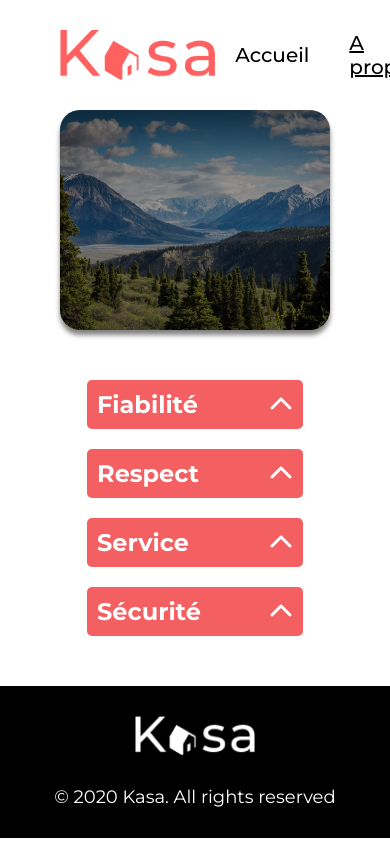
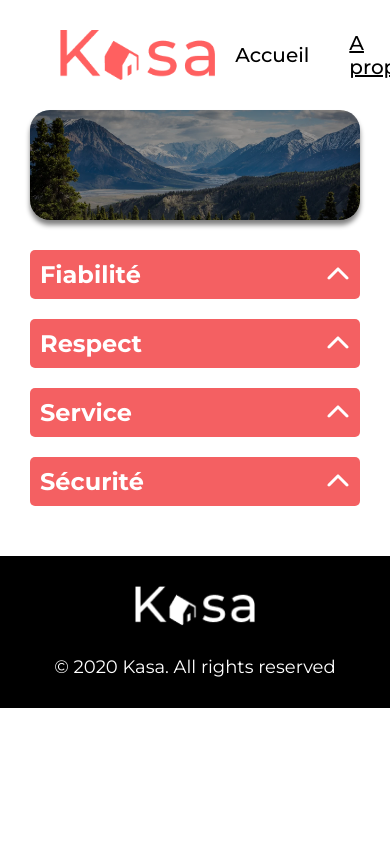
Before and after one commit to thomas-ruch/p6-kasa, a React (Create React App) app: page /about in a window 390 px wide. Shown: the top 844 px of the page. Built offline with nearby package versions, Linux system fonts and the light colour scheme.

Commit message:
Premières mises à jour pour media queries

```diff
--- a/src/components/Banner/_banner.scss
+++ b/src/components/Banner/_banner.scss
@@ -5,7 +5,7 @@ $banner-radius: 20px;
 .banner {
   @extend %flex-center;
   width: 100%;
-  height: 220px;
+  height: 100%;
   position: relative;
   border-radius: $banner-radius;
   box-shadow: 0 5px 5px gray;
@@ -39,3 +39,9 @@ $banner-radius: 20px;
     position: absolute;
   }
 }
+
+@media (max-width: utils.$small-screen-width) {
+  .banner h1 {
+    font-size: 34px;
+  }
+}
--- a/src/components/Footer/_footer.scss
+++ b/src/components/Footer/_footer.scss
@@ -12,3 +12,6 @@ footer {
     margin-bottom: 30px;
   }
 }
+
+@media (max-width: utils.$small-screen-width) {
+}
--- a/src/pages/About/_about.scss
+++ b/src/pages/About/_about.scss
@@ -9,6 +9,7 @@
 
 .about-banner {
   width: 100%;
+  height: 220px;
   margin-bottom: 50px;
 }
 
@@ -17,6 +18,19 @@
   flex-direction: column;
   width: 80%;
   align-items: center;
-  gap: 20px;
+  gap: 30px;
   margin-bottom: 50px;
 }
+
+/* Small devices */
+@media (max-width: utils.$small-screen-width) {
+  .about-banner {
+    height: 110px;
+    margin-bottom: 30px;
+  }
+
+  .about-drop-boxes {
+    width: 100%;
+    gap: 20px;
+  }
+}
--- a/src/scss/utilities/_variables.scss
+++ b/src/scss/utilities/_variables.scss
@@ -11,4 +11,4 @@ $txt-dark-bg: white;
 $txt-light-bg: black;
 
 //Miscellaneous
-$radius-btn: 10px;
+$small-screen-width: 850px;
--- a/src/styles/style.css
+++ b/src/styles/style.css
@@ -22,6 +22,7 @@ footer, .error, .banner {
 
 .about-banner {
   width: 100%;
+  height: 220px;
   margin-bottom: 50px;
 }
 
@@ -30,10 +31,21 @@ footer, .error, .banner {
   flex-direction: column;
   width: 80%;
   align-items: center;
-  gap: 20px;
+  gap: 30px;
   margin-bottom: 50px;
 }
 
+/* Small devices */
+@media (max-width: 850px) {
+  .about-banner {
+    height: 110px;
+    margin-bottom: 30px;
+  }
+  .about-drop-boxes {
+    width: 100%;
+    gap: 20px;
+  }
+}
 .accomodation-slideshow {
   width: 100%;
   margin-bottom: 30px;
@@ -96,7 +108,7 @@ footer, .error, .banner {
 
 .banner {
   width: 100%;
-  height: 220px;
+  height: 100%;
   position: relative;
   border-radius: 20px;
   box-shadow: 0 5px 5px gray;
@@ -127,6 +139,11 @@ footer, .error, .banner {
   position: absolute;
 }
 
+@media (max-width: 850px) {
+  .banner h1 {
+    font-size: 34px;
+  }
+}
 body {
   margin: 0;
   width: 100vw;
@@ -138,6 +155,11 @@ main {
   margin: 0 60px;
 }
 
+@media (max-width: 850px) {
+  main {
+    margin: 0 30px;
+  }
+}
 .card {
   height: 340px;
   width: 340px;
@@ -241,6 +263,9 @@ footer img {
   height: 40px;
   margin-bottom: 30px;
 }
+footer span {
+  flex-wrap: wrap;
+}
 
 .gallery {
   list-style-type: none;
@@ -278,6 +303,7 @@ nav a {
 }
 
 .home-banner {
+  height: 220px;
   margin-bottom: 50px;
 }
 
@@ -285,6 +311,12 @@ nav a {
   margin-bottom: 50px;
 }
 
+@media (max-width: 850px) {
+  .home-banner {
+    height: 110px;
+    font-size: 24px;
+  }
+}
 .rating {
   display: flex;
   justify-content: flex-end;
```
Also changed, not shown: src/pages/Home/_home.scss (+10 -0 lines), src/scss/_base.scss (+8 -0 lines), 1 other file (tests, documents, lock files or other folders).
